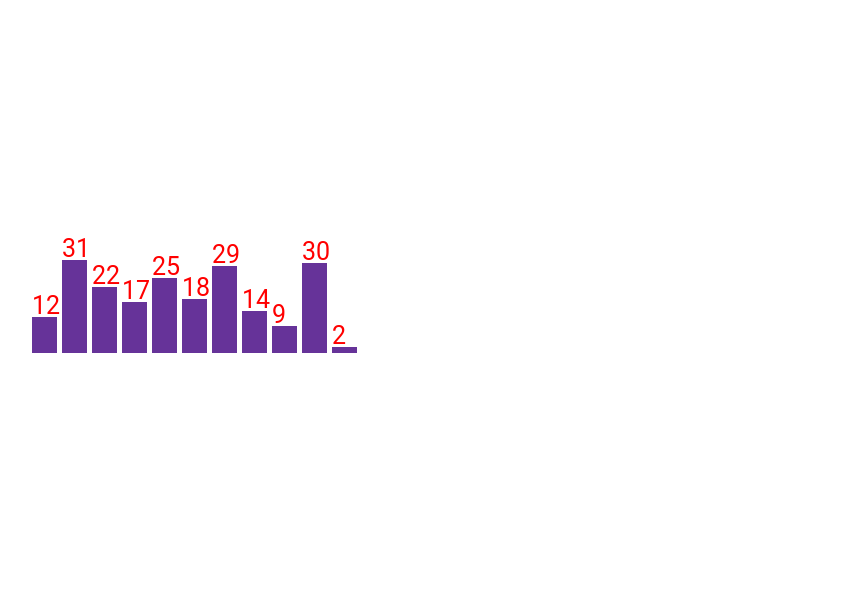
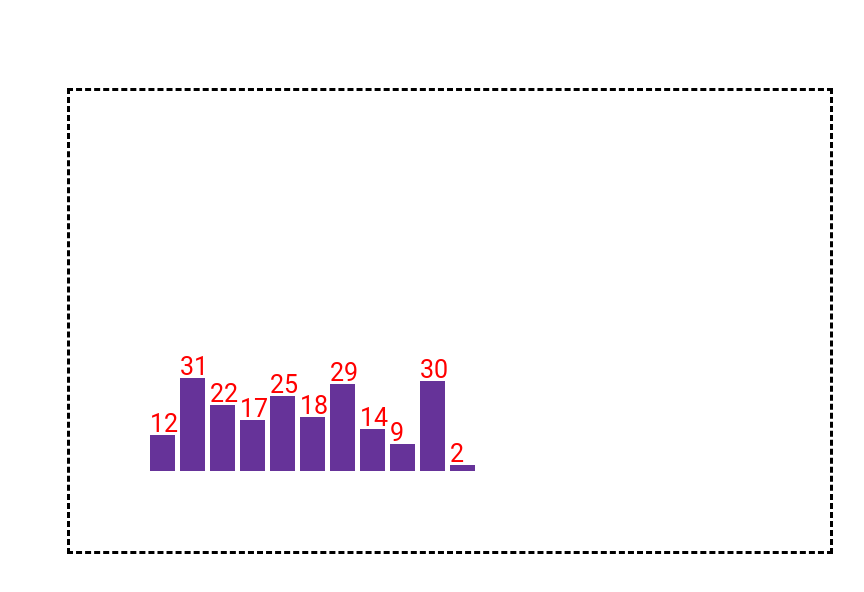
Before and after one commit to pkpatricia/D3ChartHover, a plain HTML site: page index.html in a window 1280 px wide. Shown: the whole page, without its empty margins (21-885 px from the left). Drawn offline with nearby package versions, Linux system fonts and the light colour scheme.

Commit message:
added border and padding with margin

```diff
--- a/index.html
+++ b/index.html
@@ -22,7 +22,9 @@
         .append("svg")
         .attr("width", w)
         .attr("height", h)
-        .style("padding", "45px");
+        .style("border", "dashed")
+        .style("padding", "80px")
+        .style("margin", "80px");
 
     svg.selectAll("rect")
         .data(dataset)
```
